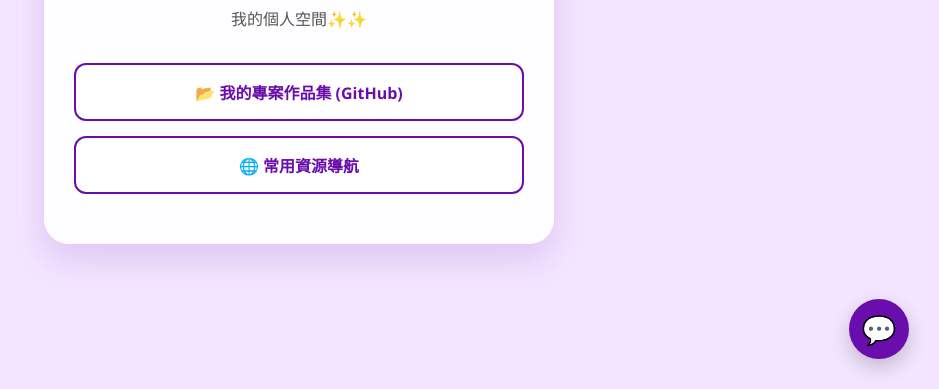
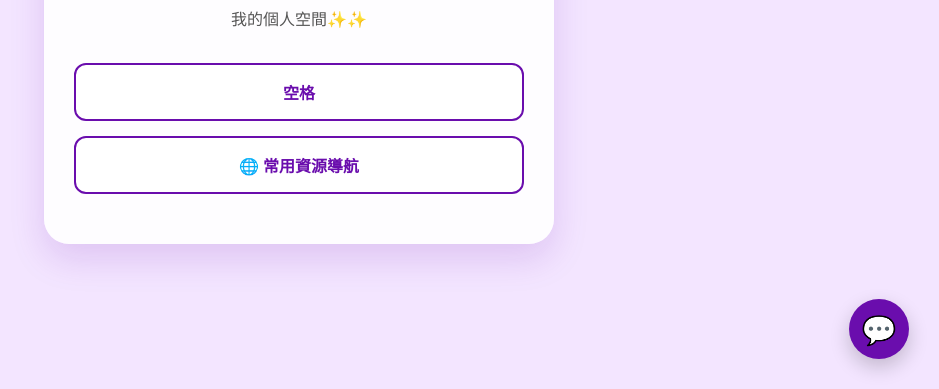
Before and after one commit to costorice0000/ai-chat-vercel-api, a website: page index.html in a window 1280 px wide. Shown: the part 411-800 px from the top of the page, without its empty margins (341-1280 px from the left). Drawn offline with nearby package versions, Linux system fonts and the light colour scheme.

Commit message:
Update index.html

```diff
--- a/index.html
+++ b/index.html
@@ -131,7 +131,7 @@
         <p>我的個人空間✨✨</p>
 
         <div class="link-group">
-            <a href="https://github.com" target="_blank" class="custom-link">📂 我的專案作品集 (GitHub)</a>
+            <a href="https://github.com" target="_blank" class="custom-link">空格</a>
             <a href="https://www.google.com" target="_blank" class="custom-link">🌐 常用資源導航</a>
         </div>
     </div>
```
